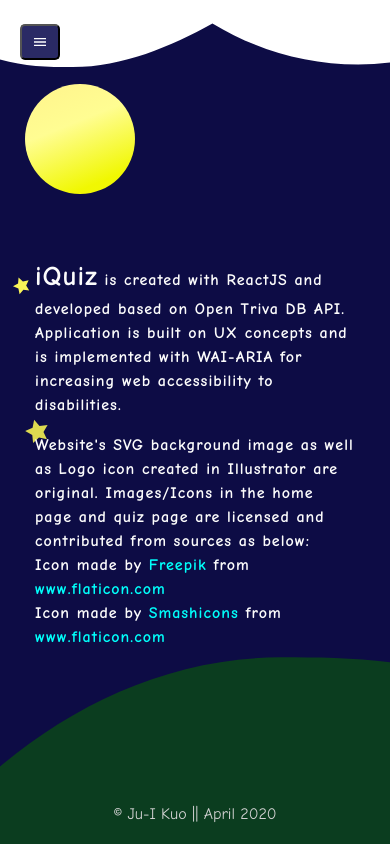
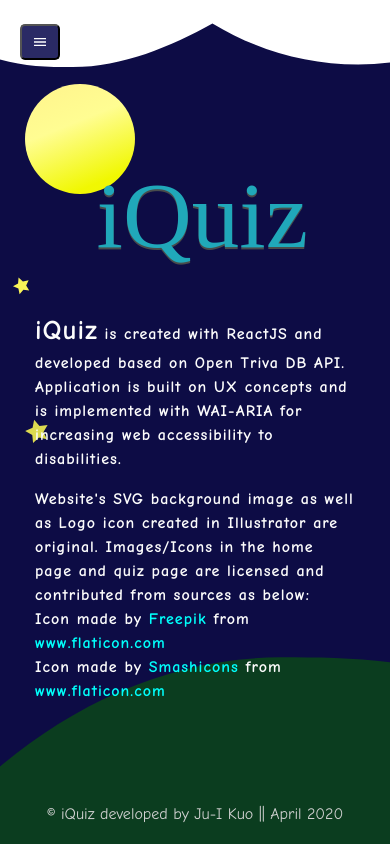
Before and after one commit to rubikuo/iQuiz, a React (Create React App) app: page /about in a window 390 px wide. Built offline with nearby package versions, Linux system fonts and the light colour scheme.

Commit message:
fixed initial responsive

```diff
--- a/src/Components/About.js
+++ b/src/Components/About.js
@@ -1,6 +1,7 @@
 import React from 'react';
 import { Helmet } from 'react-helmet';
 import './styles/About.scss';
+import Logo from "../Logo";
 
 const About = () => {
 	return (
@@ -9,7 +10,9 @@
 				<title>About iQuiz</title>
 			</Helmet>
 			<div className="about__circle" />
-
+            <div>
+            <Logo className="about__icon-logo" role="img" aria-label="Welcome to iQuiz" tabIndex={0}/>
+            </div>
 			<article  className="about__article"  tabIndex={0}>
 				<p className="about__article--content">
 					<span className="about__article--textDeco">iQuiz</span> is created with ReactJS and developed based
--- a/src/Components/Footer.js
+++ b/src/Components/Footer.js
@@ -5,7 +5,7 @@
 const Footer =() =>{
     return(
         <footer>
-            <p>&copy; Ju-I Kuo || April 2020</p>
+            <p>&copy; iQuiz developed by Ju-I Kuo || April 2020</p>
         </footer>
     )
 
--- a/src/Components/SidebarNav.js
+++ b/src/Components/SidebarNav.js
@@ -30,7 +30,7 @@
                         </label>
                     )}
                     <aside className={asideClassName}>
-                       <Logo className="sidebar__icon-logo"/>
+                        <Logo className="sidebar__icon-logo" role="img" aria-label="Welcome to iQuiz" tabIndex={0}/>
                         <ul className="sidebar__menu">
                             <li className="sidebar__menu-item"><a href="/" aria-label="Go to home" className="sidebar__menu-link"> Home</a> </li>
                             <li className="sidebar__menu-item"><a href="/stats" aria-label="Check stats" className="sidebar__menu-link"> Stats </a> </li>
--- a/src/Components/styles/About.scss
+++ b/src/Components/styles/About.scss
@@ -2,7 +2,7 @@
 .about {
 	height: 100%;
     position: relative;
-    @extend %flexRCC;
+    @extend %flexCCC;
 	&__circle {
 		position: absolute;
 		z-index: -1;
@@ -58,12 +58,34 @@
         }
         &__article{
             margin-left: 0;
-            margin-top: 9%;
+            margin-top: 0%;
             padding: 20px;
             width: 100%;
             font-size:1.1rem;
             &--content{
                 font-size: 1.1rem;
+            }
+        }
+    }
+
+}
+
+@media only screen and (max-width: 800px) {
+    .about{
+        &__circle{
+            width: 110px;
+            height: 110px;
+            top: 0px;
+            left: 10px;
+        }
+        &__article{
+            margin-left: 0;
+            margin-top: 0;
+            padding: 20px;
+            width: 100%;
+            font-size:1rem;
+            &--content{
+                font-size: 1rem;
             }
         }
     }
@@ -80,7 +102,7 @@
         }
         &__article{
             margin-left: 0;
-            margin-top: 10%;
+            margin-top: 0%;
             padding: 20px;
             width: 100%;
             font-size:1rem;
--- a/src/Logo.jsx
+++ b/src/Logo.jsx
@@ -1,7 +1,7 @@
 import React from 'react';
 import './App.css';
 
-const Logo = ({className, width, height}) => {
+const Logo = ({className, width, height, role}) => {
 	return (
 		<svg
 			version="1.1"
@@ -16,6 +16,8 @@
 			enableBackground="new 0 0 288 144"
 			xmlSpace="preserve"
 			className={className}
+			role={role}
+			aria-label = "Welcome to iQuiz"
 		>
 			<font horizAdvX="2048">
 				<font-face
@@ -71,6 +73,7 @@
 	width: 288,
     height: 144,
 	className: 'logo',
+	role:"img"
 };
 
 
```
